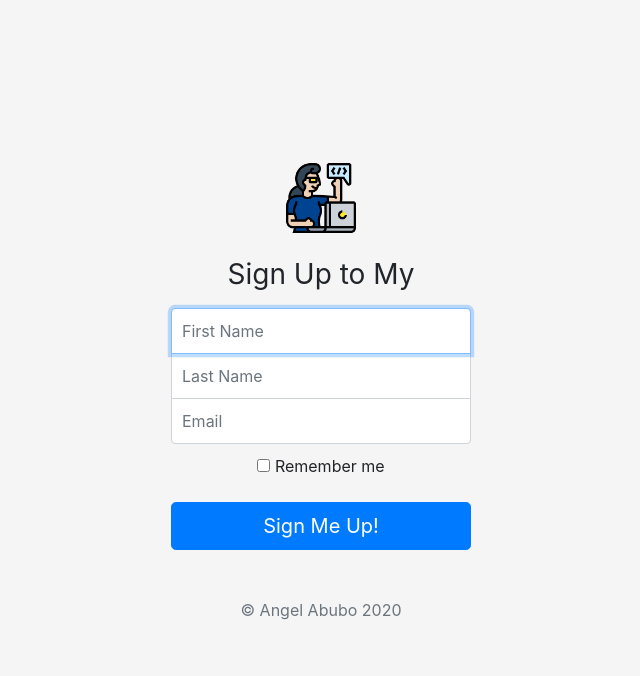
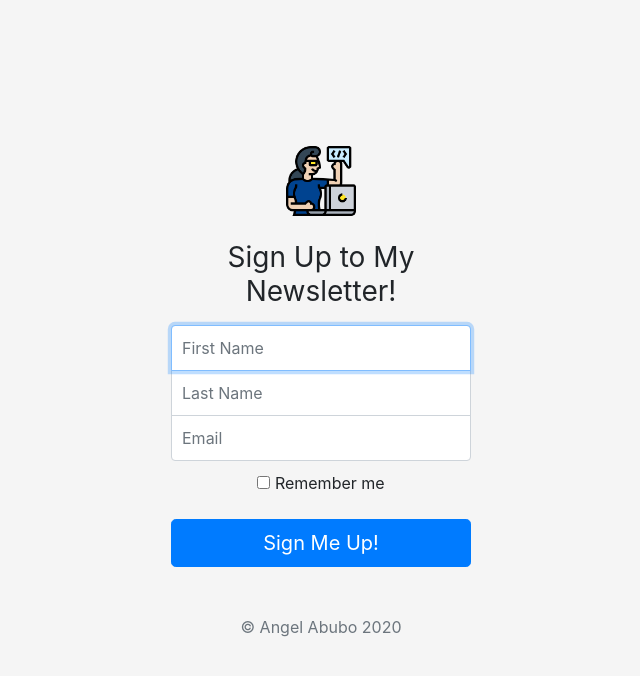
Before and after one commit to angelabubo/Newsletter-Signup, a website: page signup.html in a window 1280 px wide. Shown: the whole page, without its empty margins (319-959 px from the left). Drawn offline with nearby package versions, Linux system fonts and the light colour scheme.

Commit message:
Updated Heading of signup page

```diff
--- a/signup.html
+++ b/signup.html
@@ -49,7 +49,7 @@
 <body class="text-center">
   <form class="form-signin" action="/" method="post">
     <img class="mb-4" src="img/programmer_128.png" alt="" width="72" height="72">
-    <h1 class="h3 mb-3 font-weight-normal">Sign Up to My</h1>
+    <h1 class="h3 mb-3 font-weight-normal">Sign Up to My Newsletter!</h1>
     <input type="text" class="form-control top-input" name="firstName" placeholder="First Name" required autofocus>
     <input type="text" class="form-control middle-input" name="lastName" placeholder="Last Name" required>
     <input type="email" class="form-control bottom-input" name="email" placeholder="Email" required>
```
